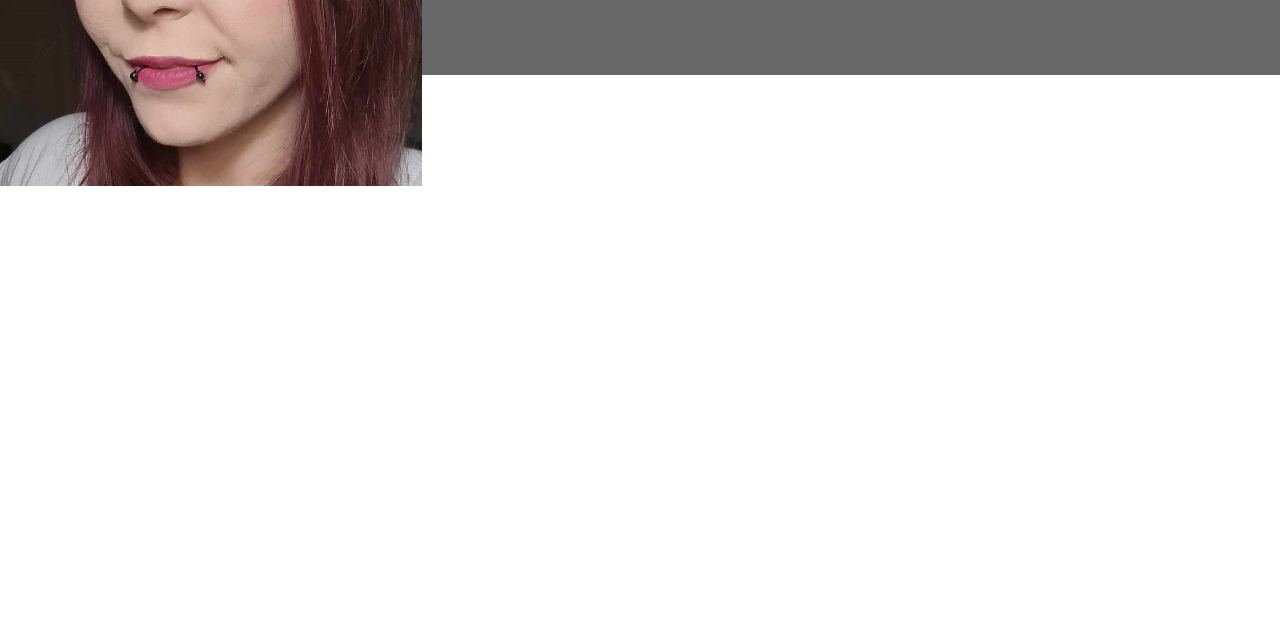
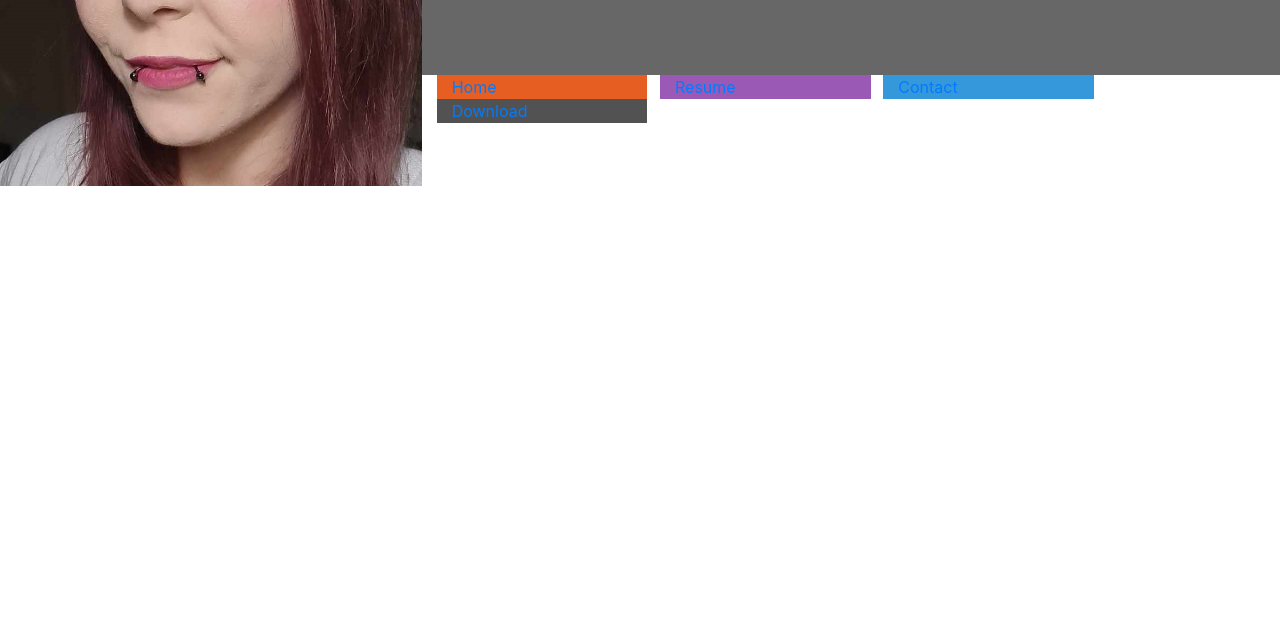
Before and after one commit to Jikazu/resume, a plain HTML site: page index.html in a window 1280 px wide. Shown: the part 174-800 px from the top of the page. Drawn offline with nearby package versions, Linux system fonts and the light colour scheme.

Commit message:
added styling to navbar

```diff
--- a/assets/css/style.css
+++ b/assets/css/style.css
@@ -2,6 +2,22 @@
 /* --------------------------------- Colours */
 .bg-color-name-title {
     background-color: #676767;
+}
+
+.ui-menu-color-home {
+    background-color: #e65e22;
+}
+
+.ui-menu-color-resume {
+    background-color: #9b59b6;
+}
+
+.ui-menu-color-contact {
+    background-color: #3498db;
+}
+
+.ui-menu-color-download {
+    background-color: #525252;
 }
 
 /* --------------------------------- Heading */
--- a/index.html
+++ b/index.html
@@ -21,7 +21,24 @@
                         <h2 class="title">Services Consultant</h2>
                     </div>
                 </div>
-
+                <div class="row">
+                    <div class="col">
+                        <ul id="nav" class="list-inline">
+                            <li class="col-6 col-sm-3 ui-menu-color-home list-inline-item">
+                                <a href="#"><span>Home</span></a>
+                            </li>
+                            <li class="col-6 col-sm-3 ui-menu-color-resume list-inline-item">
+                                <a href="#"><span>Resume</span></a>
+                            </li>
+                            <li class="col-6 col-sm-3 ui-menu-color-contact list-inline-item">
+                                <a href="#"><span>Contact</span></a>
+                            </li>
+                            <li class="col-6 col-sm-3 ui-menu-color-download list-inline-item">
+                                <a href="#"><span>Download</span></a>
+                            </li>
+                        </ul>
+                    </div>
+                </div>
             </div>
         </div>
     </header>
```
